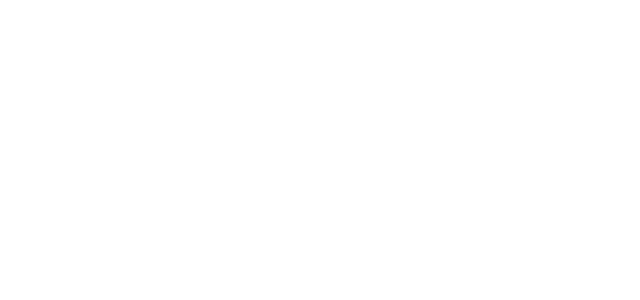
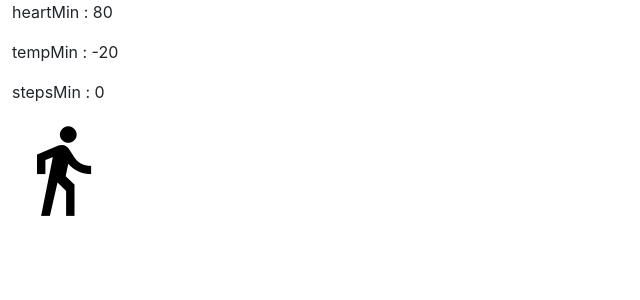
Before and after one commit to HadamaSAMASSA/digitous-react-elsy, a React (Create React App) app: page / in a window 1280 px wide. Shown: the top 300 px of the page, without its empty margins (0-640 px from the left). Built offline with nearby package versions, Linux system fonts and the light colour scheme.

Commit message:
exos 2 et 3

```diff
--- a/src/App.js
+++ b/src/App.js
@@ -1,5 +1,6 @@
-import React from "react";
+import React from 'react';
 import './App.css';
+import Steps from './components/Steps/Steps'
 const tempMin = -20;
 const tempMax = 20;
 const heartMin = 80;
@@ -9,7 +10,13 @@
 export class App extends React.Component {
   render() {
     return (
-      <div>
+      <div className="container-fluid">
+        <div className="row">
+            <p>heartMin : {heartMin}</p>
+            <p>tempMin : {tempMin}</p>
+            <p>stepsMin : {stepsMin}</p>
+            <Steps/>
+        </div>
       </div>
     );
   }
--- /dev/null
+++ b/src/components/Steps/Steps.jsx
@@ -0,0 +1,16 @@
+import React from "react";
+class Steps extends React.Component {
+    render(){
+        return(
+            <div className="box col-sm-3 col-6">
+                <span className = "material-icons" style={{fontSize: 100, color: "black"}}>
+                directions_walk
+                </span>
+            </div>
+        )
+    }
+}
+
+export default Steps;
+//Je n'y comprenais rien juste avec le code mis sur notion mais en revisualisant la video, reecoutant les explications et pratiquant tout etait clair !
+//Mais je ne comprends pas encore pourquoi la taille de l'icone est inchangeable (fontSize present ou pas, ca ne change rien).
```
Also changed, not shown: 1 other file (tests, documents, lock files or other folders).
